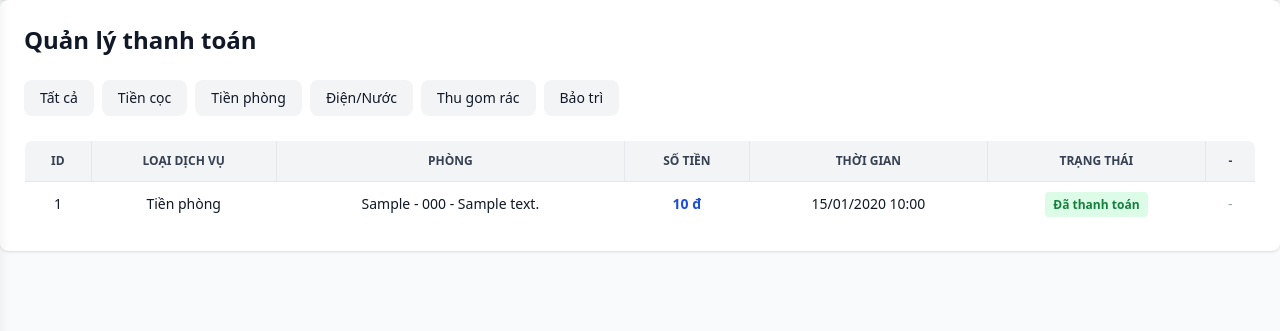
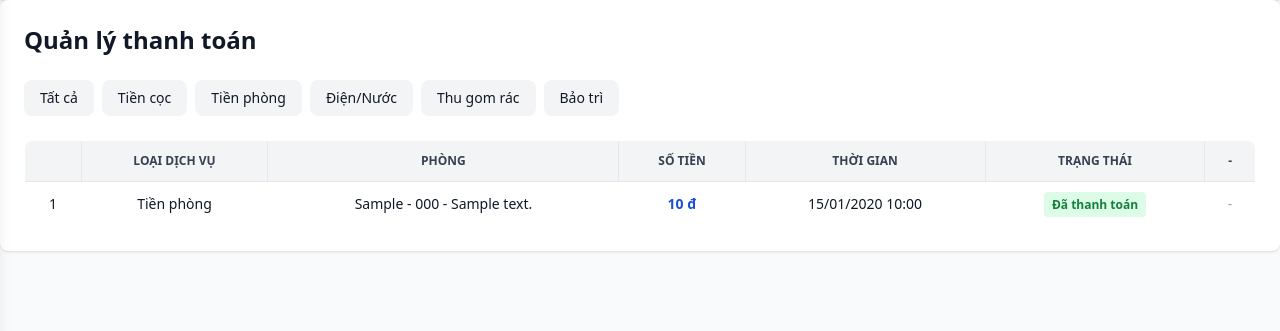
Before and after one commit to Vanh3012/Dorm_Management, a Flask app: template templates/student/payments.html in a window 1280 px wide. Shown: the part 58-389 px from the top of the page. Run offline with Flask 3, Linux system fonts and the light colour scheme; tables that the repository leaves empty hold one stand-in row (values such as "Sample post"); the template is opened without the code that fills it: values that come from a table or form of the project are taken from there, most other values are stand-ins (such as "Sample title", 1, 10 or a date in 2020); some libraries are stand-ins or nearby versions.

Commit message:
cap nhat giao dienn

```diff
--- a/templates/student/payments.html
+++ b/templates/student/payments.html
@@ -43,7 +43,7 @@
         <table class="w-full border rounded-lg overflow-hidden">
             <thead class="bg-gray-100 text-gray-700 uppercase text-xs">
                 <tr>
-                    <th class="p-3 border">ID</th>
+                    <th class="p-3 border"></th>
                     <th class="p-3 border">Loại dịch vụ</th>
                     <th class="p-3 border">Phòng</th>
                     <th class="p-3 border">Số tiền</th>
@@ -55,7 +55,7 @@
             <tbody class="text-center text-sm">
                 {% for p in payments %}
                 <tr class="border-b hover:bg-gray-50">
-                    <td class="p-3">{{ p.id }}</td>
+                    <td class="p-3">{{ loop.index }}</td>
                     <td class="p-3">
                         {% if p.service_type == 'deposit' %} Tiền cọc
                         {% elif p.service_type == 'room' %} Tiền phòng
```
Also changed, not shown: static/uploads/applications/citizen/1761364005465_z5944464260297_995cfe0441ed1c3cf09a99a1e7a6ee2e.jpg (added), static/uploads/applications/priority/1761364005457_z5944464260297_995cfe0441ed1c3cf09a99a1e7a6ee2e.jpg (added), static/uploads/applications/student_photo/1761364005471_quansuMalibu.png (added).
